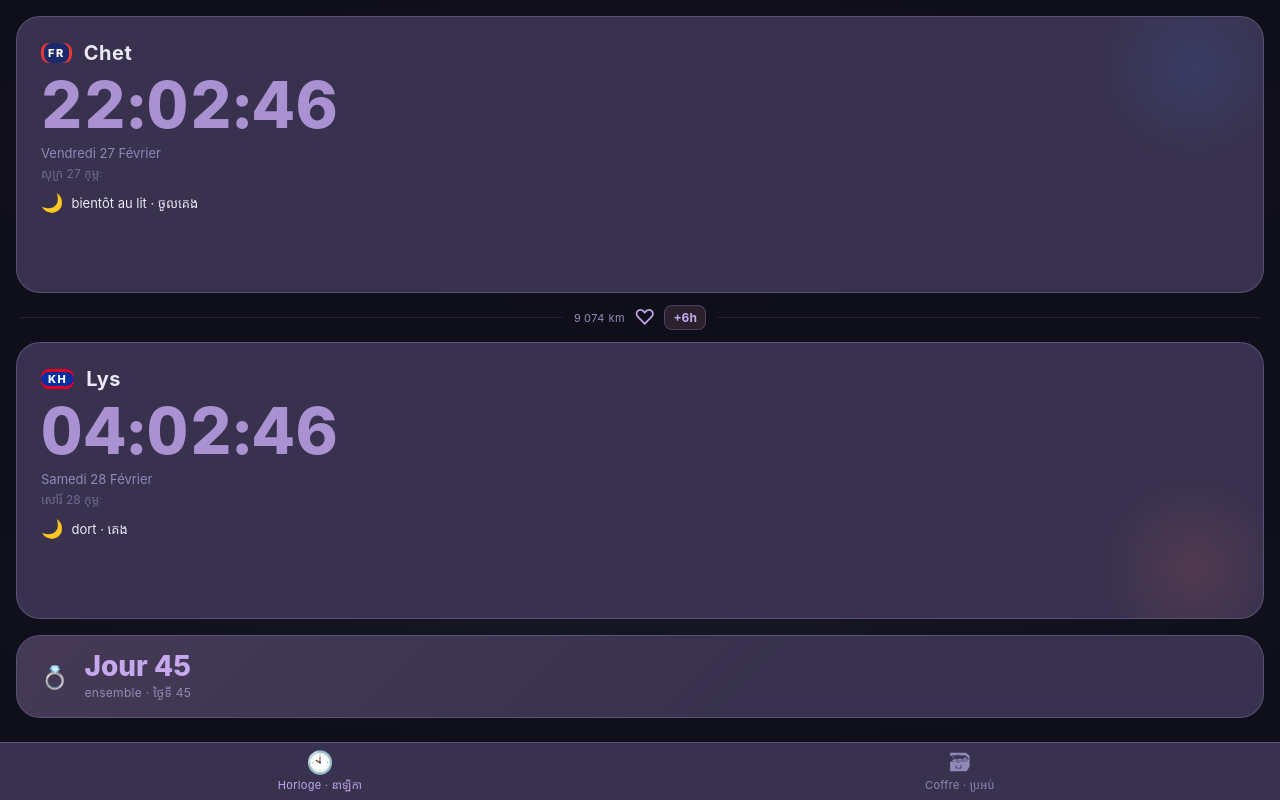
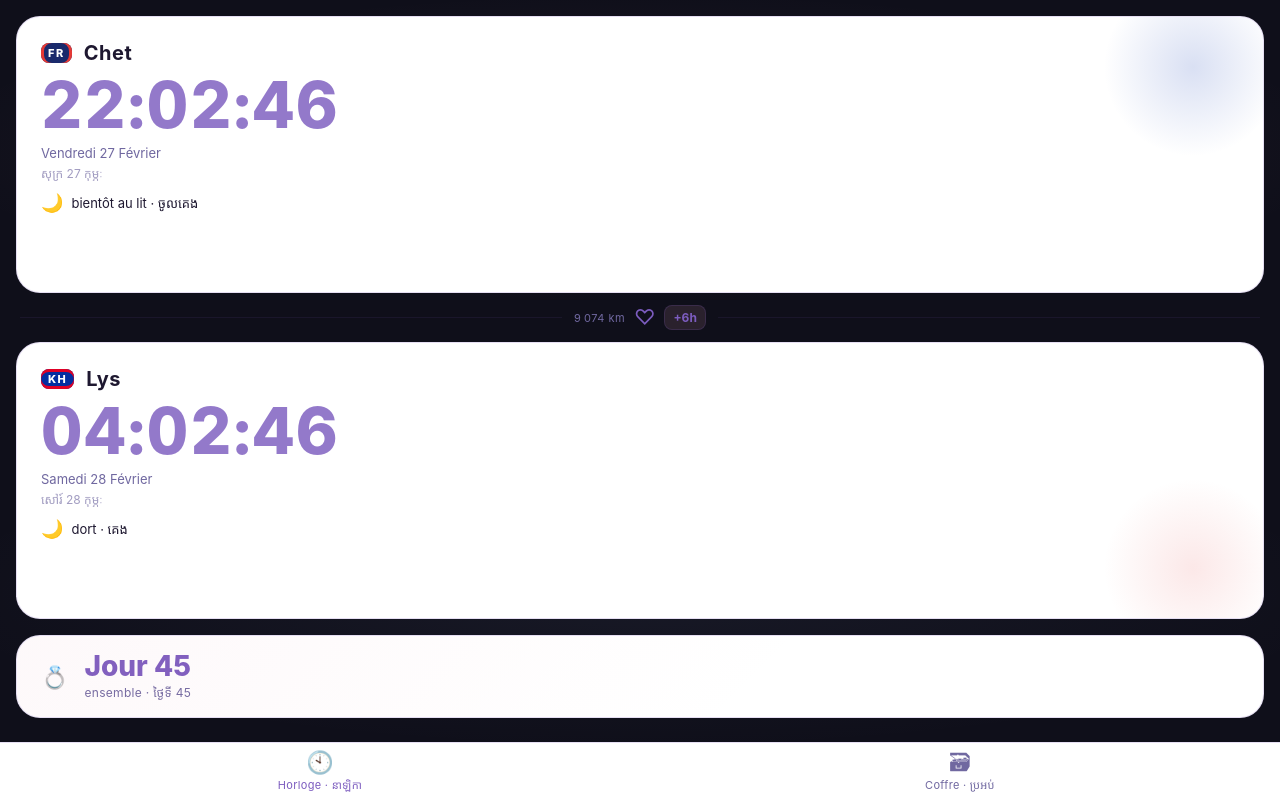
Before and after one commit to chetana/9074km, a SvelteKit app: page /horloge in a window 1280 px wide. Built offline with nearby package versions, Linux system fonts and the light colour scheme.

Commit message:
feat/perf: prefetch, breadcrumb file count, system light theme

```diff
--- a/src/app.css
+++ b/src/app.css
@@ -78,6 +78,18 @@ textarea {
 	color: inherit;
 }
 
+/* ── Thème clair système ── */
+@media (prefers-color-scheme: light) {
+	:root {
+		--bg:     #F0EDF8;
+		--card:   #FFFFFF;
+		--accent: #7C5CBF;
+		--text:   #1E1830;
+		--muted:  #7068A0;
+		--border: rgba(124, 92, 191, 0.2);
+	}
+}
+
 /* ── Skeleton shimmer global ── */
 @keyframes shimmer {
 	0%   { background-position: -200% 0; }
--- a/src/routes/coffre/components/Breadcrumb.svelte
+++ b/src/routes/coffre/components/Breadcrumb.svelte
@@ -3,12 +3,13 @@
 		year: string | null;
 		month: string | null;
 		day: string | null;
+		fileCount?: number | null;
 		onCoffre: () => void;
 		onYear: () => void;
 		onMonth: () => void;
 	}
 
-	let { year, month, day, onCoffre, onYear, onMonth }: Props = $props();
+	let { year, month, day, fileCount = null, onCoffre, onYear, onMonth }: Props = $props();
 </script>
 
 <nav class="breadcrumb">
@@ -34,7 +35,9 @@
 
 	{#if day}
 		<span class="sep">›</span>
-		<span class="current">{day}</span>
+		<span class="current">
+			{day}{#if fileCount !== null}&thinsp;<span class="count">({fileCount})</span>{/if}
+		</span>
 	{/if}
 </nav>
 
@@ -80,4 +83,10 @@
 		font-weight: 600;
 		white-space: nowrap;
 	}
+
+	.count {
+		font-size: var(--fs-xs);
+		color: var(--muted);
+		font-weight: 400;
+	}
 </style>
```
Also changed, not shown: src/routes/coffre/+page.svelte (+6 -3 lines), src/routes/coffre/components/DayFiles.svelte (+6 -1 lines), src/routes/coffre/components/YearList.svelte (+10 -0 lines).
